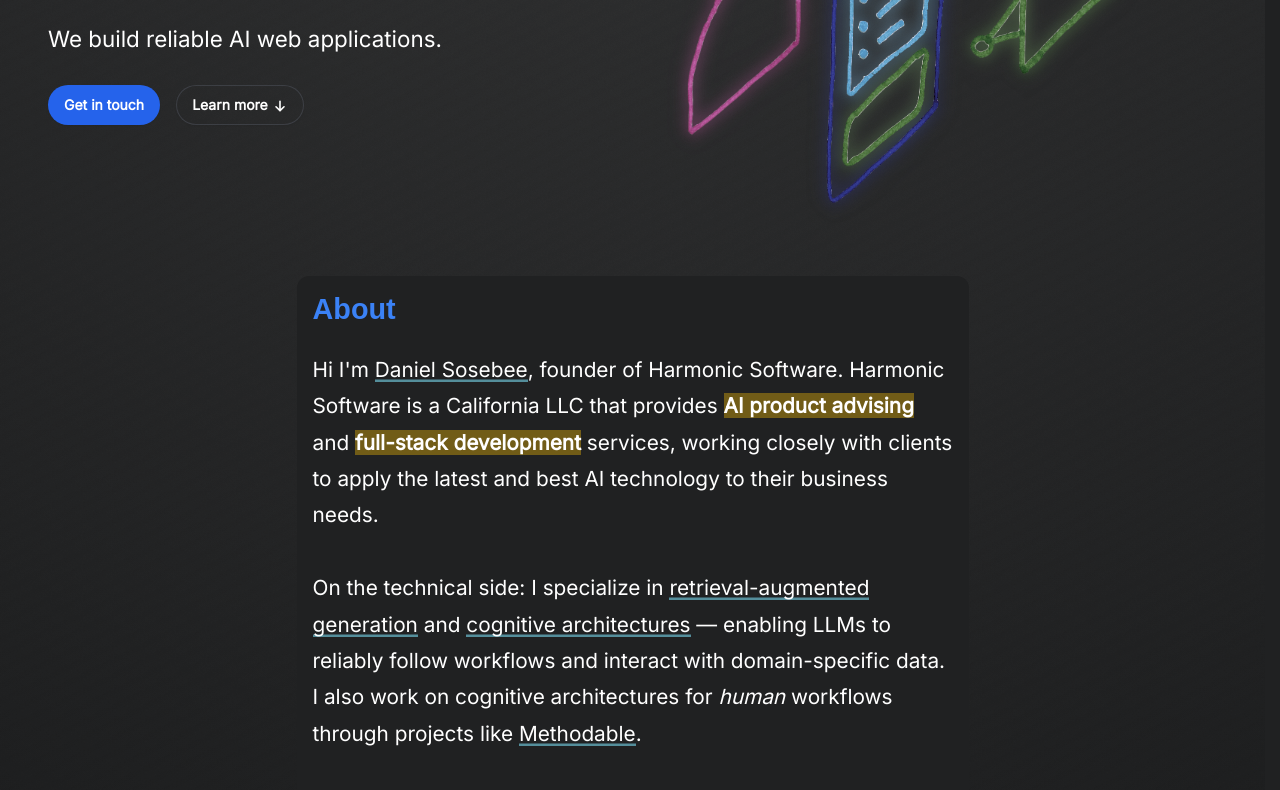
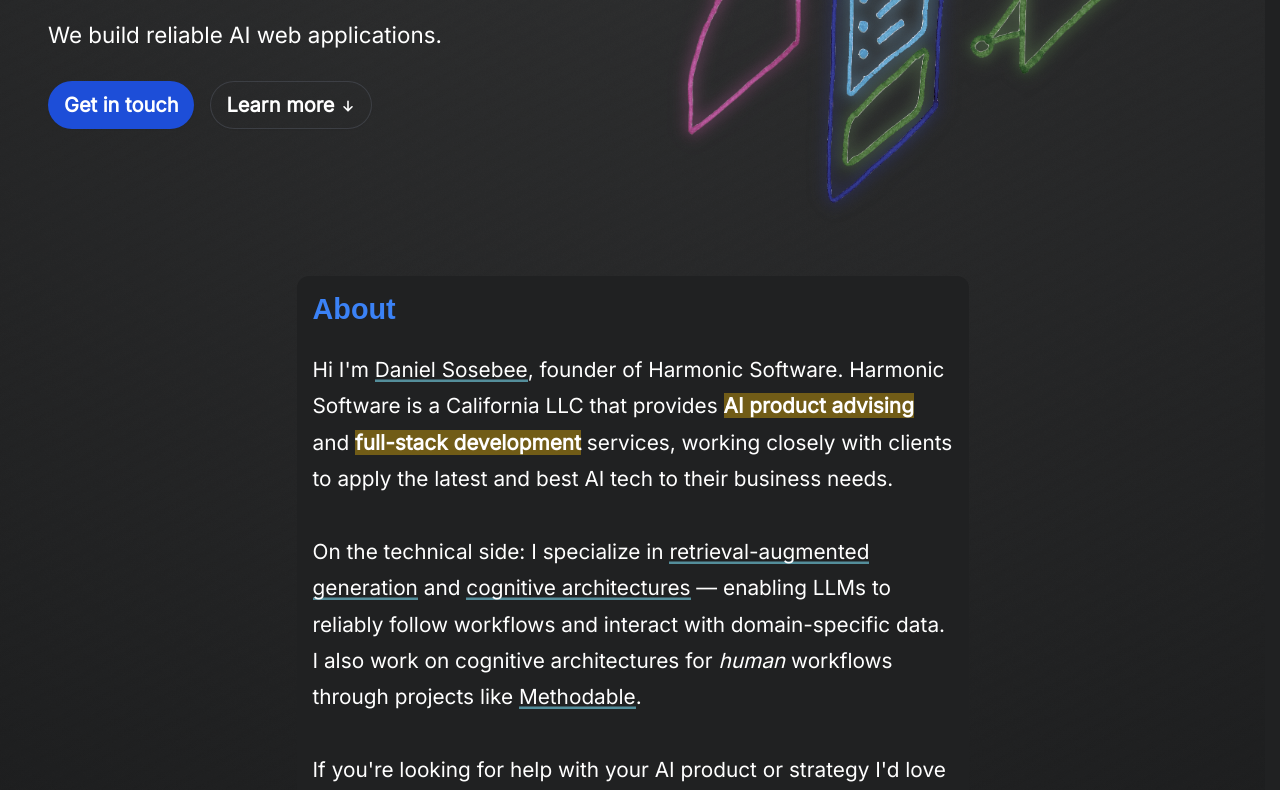
Before and after one commit to dnsosebee/harmonic, an Astro site: page / in a window 1280 px wide. Shown: the part 418-1208 px from the top of the page. Built offline with nearby package versions, Linux system fonts and the light colour scheme; Astro itself is replaced by a stand-in of ours.

Commit message:
big buttons

```diff
--- a/src/pages/index.astro
+++ b/src/pages/index.astro
@@ -16,13 +16,13 @@ const permalink = Astro.site!.href;
       <div class="flex gap-4 justify-center md:justify-start">
         <a
           href="mailto:info@harmonic.so"
-          class="rounded-full bg-blue-600 px-4 py-2.5 text-sm font-semibold text-white shadow-sm hover:bg-blue-500 focus-visible:outline focus-visible:outline-2 focus-visible:outline-offset-2 focus-visible:outline-blue-600"
+          class="rounded-full bg-blue-700 px-4 py-2.5 text-xl font-semibold text-white shadow-sm hover:bg-blue-800 focus-visible:outline focus-visible:outline-2 focus-visible:outline-offset-2 focus-visible:outline-blue-600"
         >
           Get in touch
         </a>
         <a
           href="#about"
-          class="rounded-full px-4 py-2.5 text-sm font-semibold shadow-sm ring-1 ring-inset ring-gray-500 ring-opacity-30 hover:bg-gray-900 hover:bg-opacity-10"
+          class="rounded-full px-4 py-2.5 text-xl font-semibold shadow-sm ring-1 ring-inset ring-gray-500 ring-opacity-30 hover:bg-gray-900 hover:bg-opacity-10"
         >
           Learn more <svg
             xmlns="http://www.w3.org/2000/svg"
@@ -51,7 +51,7 @@ const permalink = Astro.site!.href;
       founder of Harmonic Software. Harmonic Software is a California LLC that provides <span
         class="font-semibold bg-yellow-500 bg-opacity-40">AI product advising</span
       > and <span class="font-semibold bg-yellow-500 bg-opacity-40">full-stack development</span> services,
-      working closely with clients to apply the latest and best AI technology to their business needs.
+      working closely with clients to apply the latest and best AI tech to their business needs.
       <br />
       <br />
       <span class="">On the technical side:</span> I specialize in <a
```
